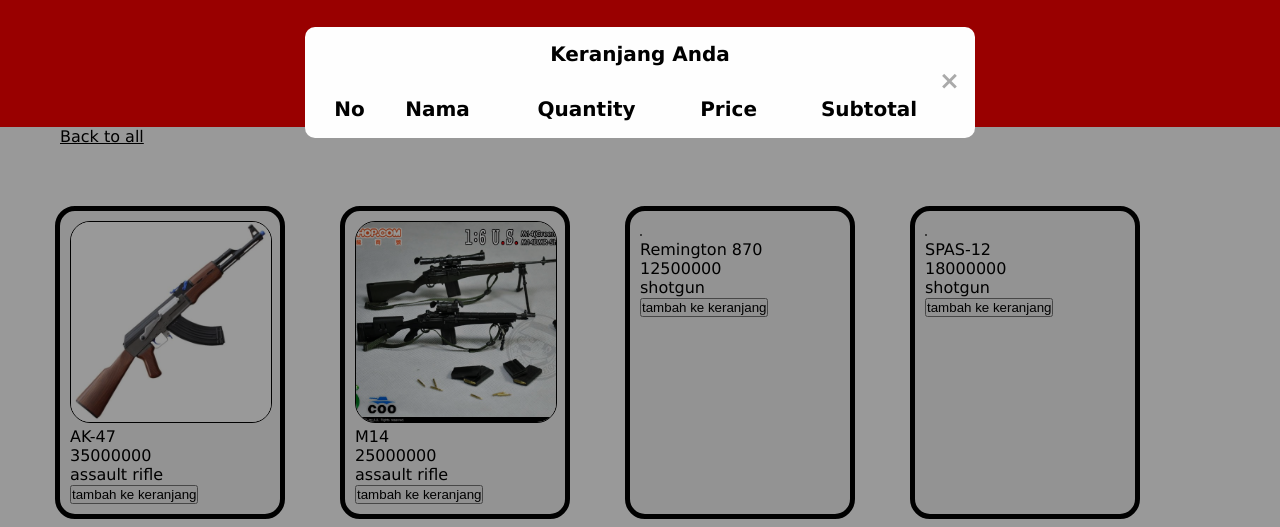
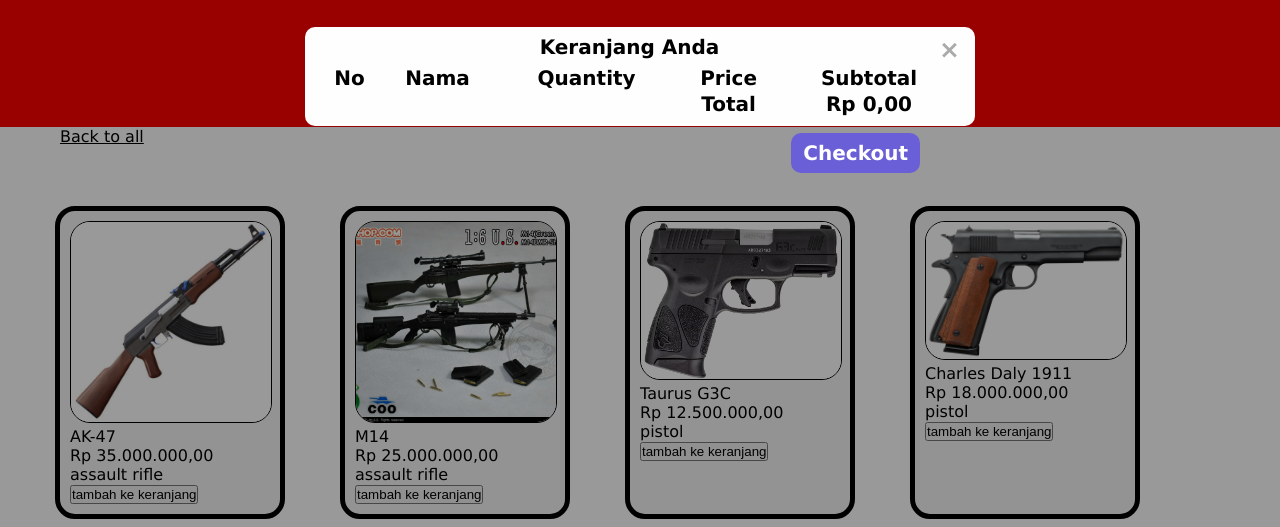
Before and after one commit to mumahendras3/mumahendras3.github.io, a plain HTML site: page index.html in a window 1280 px wide. Both pictures are taken after a click on the item 1265 px from the left and 18 px from the top of the page. Shown: the part 273-800 px from the top of the page. Drawn offline with nearby package versions, Linux system fonts and the light colour scheme.

Commit message:
nambahin gambar, tombol checkout dan format angka ke Rp

```diff
--- a/index.html
+++ b/index.html
@@ -45,8 +45,7 @@
 
     <div id="modal">
         <div id="modalContent">
-            <p>Keranjang Anda</p>
-            <span id="closeModalIcon">&times;</span>
+            <p>Keranjang Anda<span id="closeModalIcon">&times;</span></p>
             <table id="checkoutTable">
                 <!-- <tr>
                     <th>No</th>
@@ -81,7 +80,8 @@
                     <td class="rowDelete" onclick="removeItem(document.getElementsByClassName(`rowNumber`)[1].innerText)">x</td>
                 </tr> -->
             </table>
-            <p id="modalMessage"></p>
+
+            <p id="buy" onclick="buyProduct()">Checkout</p>
         </div>
     </div>
 
--- a/script.js
+++ b/script.js
@@ -3,10 +3,12 @@
 let productCatalogue = [
     { id: 1, name: "AK-47", category: "assault rifle", price: 35000000, image: "./images/ak-47.jpg", stock: "12" },
     { id: 2, name: "M14", category: "assault rifle", price: 25000000, image: "./images/m14.jpg", stock: "12" },
-    { id: 3, name: "Remington 870", category: "shotgun", price: 12500000, image: "./images/remington_870.jpg", stock: "12" },
-    { id: 4, name: "SPAS-12", category: "shotgun", price: 18000000, image: "./images/spas-12.jpg", stock: "12" },
-    { id: 5, name: "Desert Eagle", category: "pistol", price: 9000000, image: "./images/deagle.jpg", stock: "12" },
-    { id: 6, name: "AWP", category: "sniper rifle", price: 45000000, image: "./images/AWP.jpg", stock: "12" },
+    { id: 3, name: "Taurus G3C", category: "pistol", price: 12500000, image: "./images/Taurus_G3c_pistol.png", stock: "12" },
+    { id: 4, name: "Charles Daly 1911", category: "pistol", price: 18000000, image: "./images/Charles_Daly_1911_pistol.png", stock: "12" },
+    { id: 5, name: "KS-12", category: "assault rifle", price: 9000000, image: "./images/kalashnikov_KS-12.png", stock: "12" },
+    { id: 6, name: "DPMS Lite 16 A3 Remington", category: "assault rifle", price: 45000000, image: "./images/DPMS_Lite_16_A3_Remington.png", stock: "12" },
+    { id: 7, name: "C5 mine", category: "bomb", price: 2000000, image: "./images/c5.jpg", stock: "12" },
+    { id: 8, name: "Tsar Bomba", category: "bomb", price: 1, image: "./images/tsar_bomba.jpeg", stock: "12" },
 ];
 
 let cart = [];
@@ -21,8 +23,6 @@ const modal = document.getElementById("modal");
 const openModal = document.getElementById("checkout");
 
 const closeModal = document.getElementById("closeModalIcon");
-
-
 
 
 // Fungsi-Fungsi
@@ -64,12 +64,13 @@ function showCatalogue(products) {
     productContainer.style.flexWrap = `wrap`;
     productContainer.innerHTML = "";
     for (let i = 0; i < products.length; i++) {
+        cardPrice = formatNumber(products[i].price);
         productContainer.innerHTML +=
         `<div class="productCard">
             <div class="productProfile">
                 <img class="productImage" src="${products[i].image}" alt="">
                 <p class="productName">${products[i].name}</p>
-                <p class="productPrice">${products[i].price}</p>
+                <p class="productPrice">${cardPrice}</p>
                 <p class="productCategory">${products[i].category}</p>
                 <button onclick='addtoCart(${products[i].id})'>tambah ke keranjang</button>
             </div>
@@ -106,6 +107,7 @@ function addSubstract(num, index) {
 function showItems() {
     let itemsLength = Object.keys(productCounts).length;
     let checkoutTable = document.getElementById("checkoutTable");
+    let sumCheckout = 0;
     checkoutTable.innerHTML =
     `<tr>
         <th>No</th>
@@ -116,6 +118,9 @@ function showItems() {
         <th></th>
     </tr>`
     for (let i = 0; i < itemsLength; i++) {
+        productPrice = formatNumber(Object.values(productCounts)[i].price);
+        productSubtotal = formatNumber(Object.values(productCounts)[i].price * Object.values(productCounts)[i].quantity);
+        sumCheckout += Object.values(productCounts)[i].price;
         checkoutTable.innerHTML +=
         `<tr>
             <td class="rowNumber">${i+1}</td>
@@ -125,23 +130,35 @@ function showItems() {
                 <span class="quantity">${Object.values(productCounts)[i].quantity}</span>
                 <span class="addSubstract" onclick="addSubstract(1,document.getElementsByClassName('rowNumber')[${i}].innerText)">+</span>
             </td>
-            <td class="rowPrice">${Object.values(productCounts)[i].price}</td>
-            <td class="rowSubtotal">${Object.values(productCounts)[i].price * Object.values(productCounts)[i].quantity}</td>
+            <td class="rowPrice">${productPrice}</td>
+            <td class="rowSubtotal">${productSubtotal}</td>
             <td class="rowDelete" onclick="removeItem(document.getElementsByClassName('rowName')[${i}].innerText)">x</td>
         </tr>`
     }
+    checkoutTable.innerHTML +=
+    `<tr>
+        <td class="rowNumber"></td>
+        <td class="rowName"></td>
+        <td class="rowQuantity">
+        </td>
+        <td class="rowPrice">Total</td>
+        <td class="rowSubtotal">${formatNumber(sumCheckout)}</td>
+        <td class="rowDelete"></td>
+    </tr>`
 }
 
 // Ngehapusin isi dari tabel checkout
 function removeItem(rowName) {
     delete productCounts[rowName];
+    document.getElementById("count").innerHTML = Object.keys(productCounts).length;
     showItems();
 }
 
 // Formatting harga ke Rp
-/*
-new Intl.NumberFormat('id-ID', {
-      style: 'currency',
-      currency: 'IDR'
-    }).format(menuObject.menu[i].price)
-*/
+function formatNumber(num) {
+    let idr = new Intl.NumberFormat('id-ID', {
+          style: 'currency',
+          currency: 'IDR'
+        }).format(num);
+        return idr;
+}
--- a/style.css
+++ b/style.css
@@ -149,7 +149,7 @@ header {
     background-color: #fefefe;
     margin : 300px auto;
     text-align : center;
-    padding : 15px;
+    padding : 8px 15px;
     font-size : 20px;
     font-weight : bold;
     width : 50%;
@@ -183,3 +183,19 @@ header {
     color: blue;
     cursor: pointer;
 }
+
+#buy {
+    float : right;
+    margin-top: 15px;
+    margin-right: 40px;
+    padding: 8px 12px;
+    background: rgba(95, 80, 232, 0.8);
+    color: white;
+    font-size: 20px;
+    border-radius: 10px;
+}
+
+#buy:hover {
+    background: rgba(95, 80, 232, 1);
+    cursor: pointer;
+}
```
Also changed, not shown: images/Charles_Daly_1911_pistol.png (added), images/DPMS_Lite_16_A3_Remington.png (added), images/Taurus_G3c_Pistol.png (added), images/c5.jpg (added), images/kalashnikov_KS-12.png (added), images/tsar_bomba.jpeg (added).
